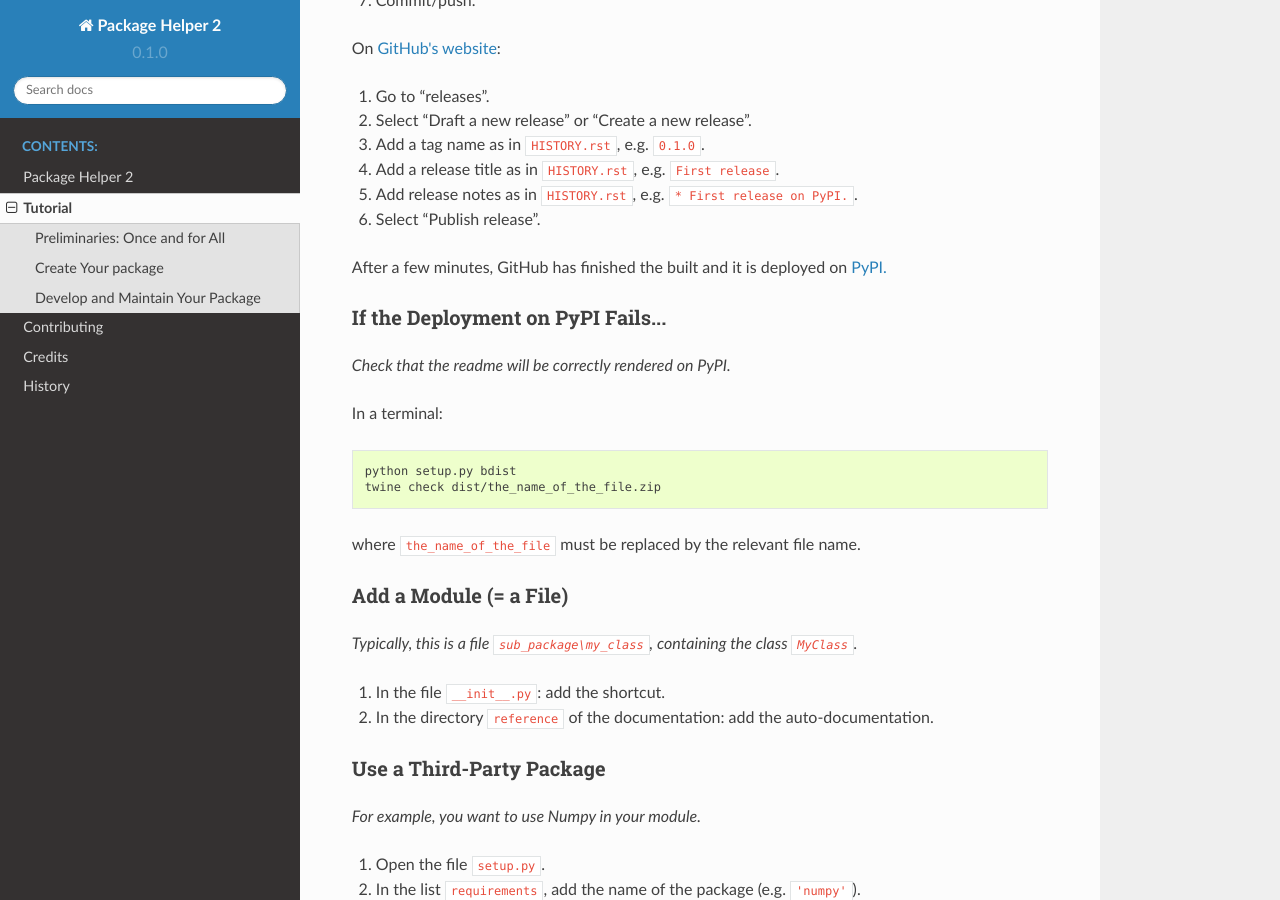
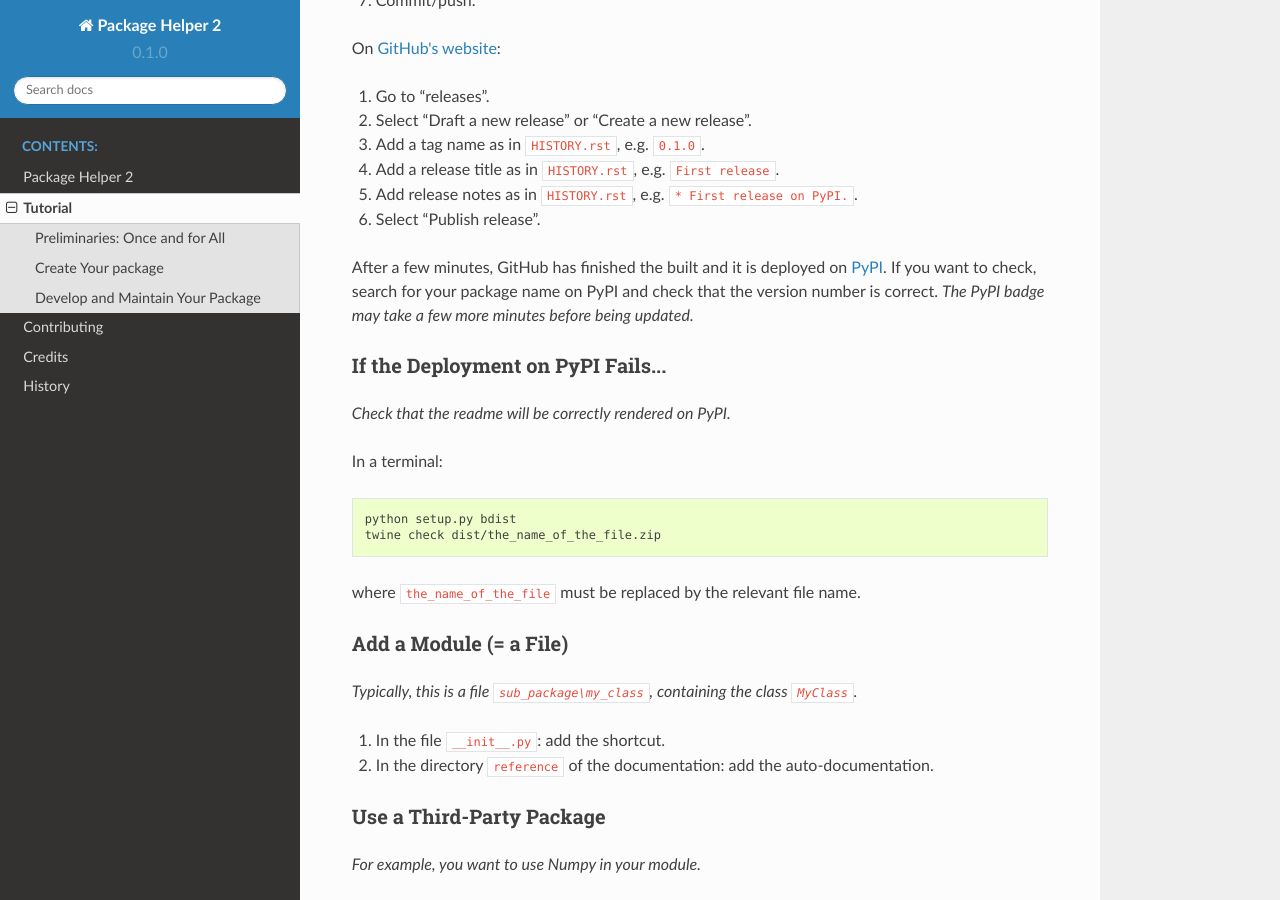
Before and after one commit to francois-durand/package_helper_2, a Sphinx documentation site: the page built from docs/tutorial.rst, in a window 1280 px wide and 900 px high, scrolled down 7364 px. Built offline with Sphinx 7.4.7 and the Read the Docs theme 2.0.0, drawn with Linux system fonts in a browser that asks for light colours.

Commit message:
Update during_the_life_of_your_package.html

```diff
--- a/docs/_static/during_the_life_of_your_package.html
+++ b/docs/_static/during_the_life_of_your_package.html
@@ -57,7 +57,9 @@
         <li><p>Select “Publish release”.</p></li>
     </ol>
     <p>After a few minutes, GitHub has finished the built and it is deployed on
-        <a href="https://pypi.python.org/pypi">PyPI.</a>
+        <a href="https://pypi.python.org/pypi">PyPI</a>. If you want to check, search for your package name on PyPI
+        and check that the version number is correct. <em>The PyPI badge may take a few more minutes before being
+            updated.</em>
     </p>
 </div>
 
```
